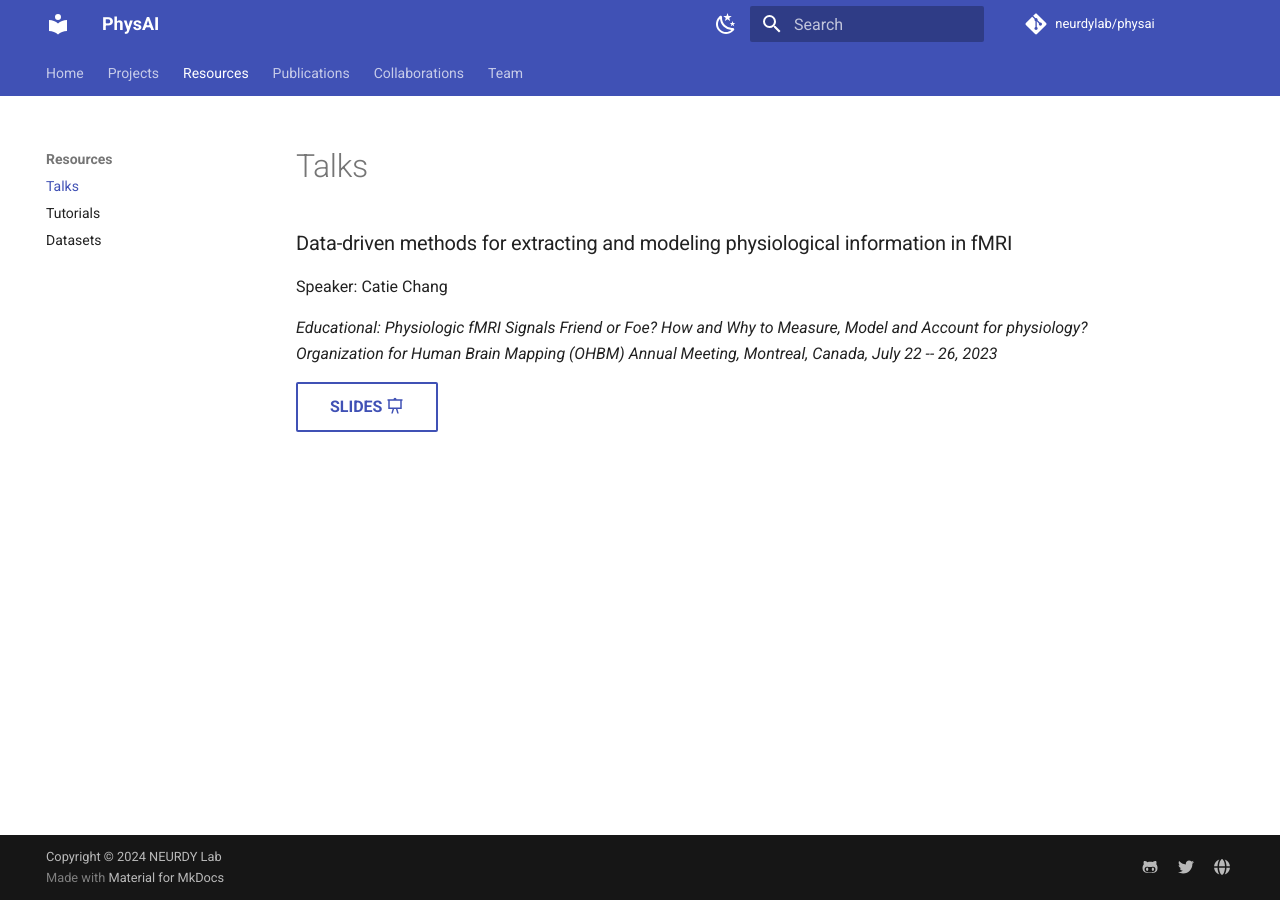
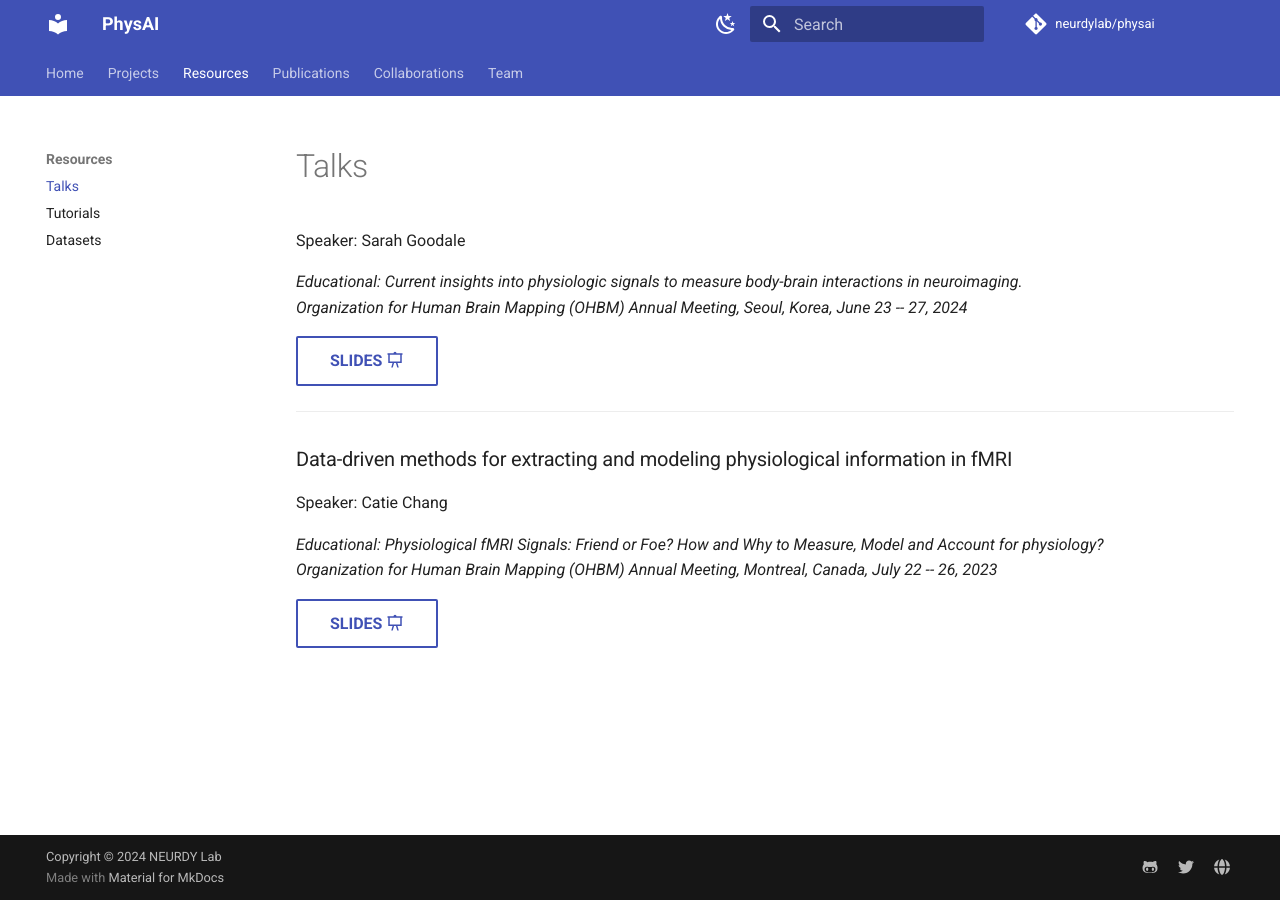
Before and after one commit to neurdylab/physai, an MkDocs documentation site: the page built from docs/resources/talks.md, in a window 1280 px wide. Built offline with MkDocs 1.6.1 and Material for MkDocs 9.7.7, drawn with Linux system fonts in a browser that asks for light colours; comment, search, counter and statistics services are not loaded.

Commit message:
adding content

```diff
--- a/docs/resources/talks.md
+++ b/docs/resources/talks.md
@@ -1,8 +1,19 @@
+<h3><Insert Title></h3>
+
+<p>Speaker: Sarah Goodale</p>
+
+*<p>Educational: Current insights into physiologic signals to measure body-brain interactions in neuroimaging.<br>
+Organization for Human Brain Mapping (OHBM) Annual Meeting, Seoul, Korea, June 23 -- 27, 2024</p>*
+
+[SLIDES :material-presentation:](#){ .md-button }
+
+---
+
 <h3>Data-driven methods for extracting and modeling physiological information in fMRI</h3>
 
 <p>Speaker: Catie Chang</p>
 
-*<p>Educational: Physiologic fMRI Signals Friend or Foe? How and Why to Measure, Model and Account for physiology?<br>
+*<p>Educational: Physiological fMRI Signals: Friend or Foe? How and Why to Measure, Model and Account for physiology?<br>
 Organization for Human Brain Mapping (OHBM) Annual Meeting, Montreal, Canada, July 22 -- 26, 2023</p>*
 
 [SLIDES :material-presentation:](https://vanderbilt365-my.sharepoint.com/:p:/g/personal/catie_chang_vanderbilt_edu/ESDyf3coQ3FEoWz0NfD1qQAByPs4VvFFJGqjPJ_4mHUZWQ?e=X0hssk){ .md-button }
```
Also changed, not shown: docs/publications/y4.md (+10 -10 lines).
